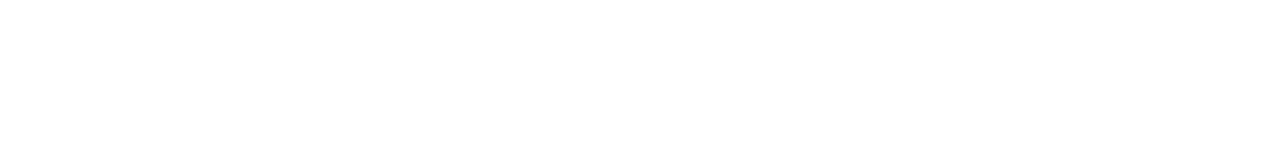
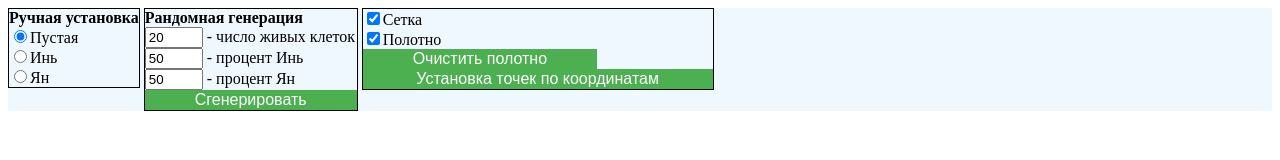
Before and after one commit to MichailSenc/yng-yang, a website: page index.html in a window 1280 px wide. Drawn offline with Linux system fonts and the light colour scheme.

Commit message:
creating site structure

```diff
--- a/index.html
+++ b/index.html
@@ -1,12 +1,39 @@
 <!DOCTYPE html>
 <html lang="en">
-<head>
-    <meta charset="UTF-8">
-    <meta http-equiv="X-UA-Compatible" content="IE=edge">
-    <meta name="viewport" content="width=device-width, initial-scale=1.0">
-    <title>Yin-Yang</title>
-</head>
-<body>
-
-</body>
+    <head>
+        <meta charset="UTF-8" />
+        <meta http-equiv="X-UA-Compatible" content="IE=edge" />
+        <meta name="viewport" content="width=device-width, initial-scale=1.0" />
+        <link rel="stylesheet" href="./css/style.css" />
+        <title>Yin-Yang</title>
+    </head>
+    <body>
+        <div class="top_panel">
+            <div class="layer1">
+                <p><b>Ручная установка</b></p>
+                <p><input type="radio" name="radio" value="empty" checked />Пустая</p>
+                <p><input type="radio" name="radio" value="yng" />Инь</p>
+                <p><input type="radio" name="radio" value="yang" />Ян</p>
+            </div>
+            <div class="layer1">
+                <p><b>Рандомная генерация</b></p>
+                <p><input type="number" id="count_alive" value="20"/> - число живых клеток</p>
+                <p><input type="number" id="yin_percent" value="50" /> - процент Инь</p>
+                <p><input type="number" id="yang_percent" value="50" /> - процент Ян</p>
+                <button id="generate_button">Сгенерировать</button>
+            </div>
+            <div class="layer1">
+                <p><input type="checkbox" id="grid_checkbox" checked/>Сетка</p>
+                <p><input type="checkbox" id="canvas_checkbox" checked/>Полотно</p>
+                <button id="clear_button">Очистить полотно</button>
+                <button id="input_type_button">Установка точек по координатам</button>
+            </div>
+        </div>
+        <div class="layer2" id="container">
+            <div class="canvas_coordinates"></div>
+            <!-- Крч. сюда я засуну canvas -->
+        </div>
+        <!-- <canvas></canvas> -->
+    </body>
+    <script src="./app/main.js"></script>
 </html>
```
